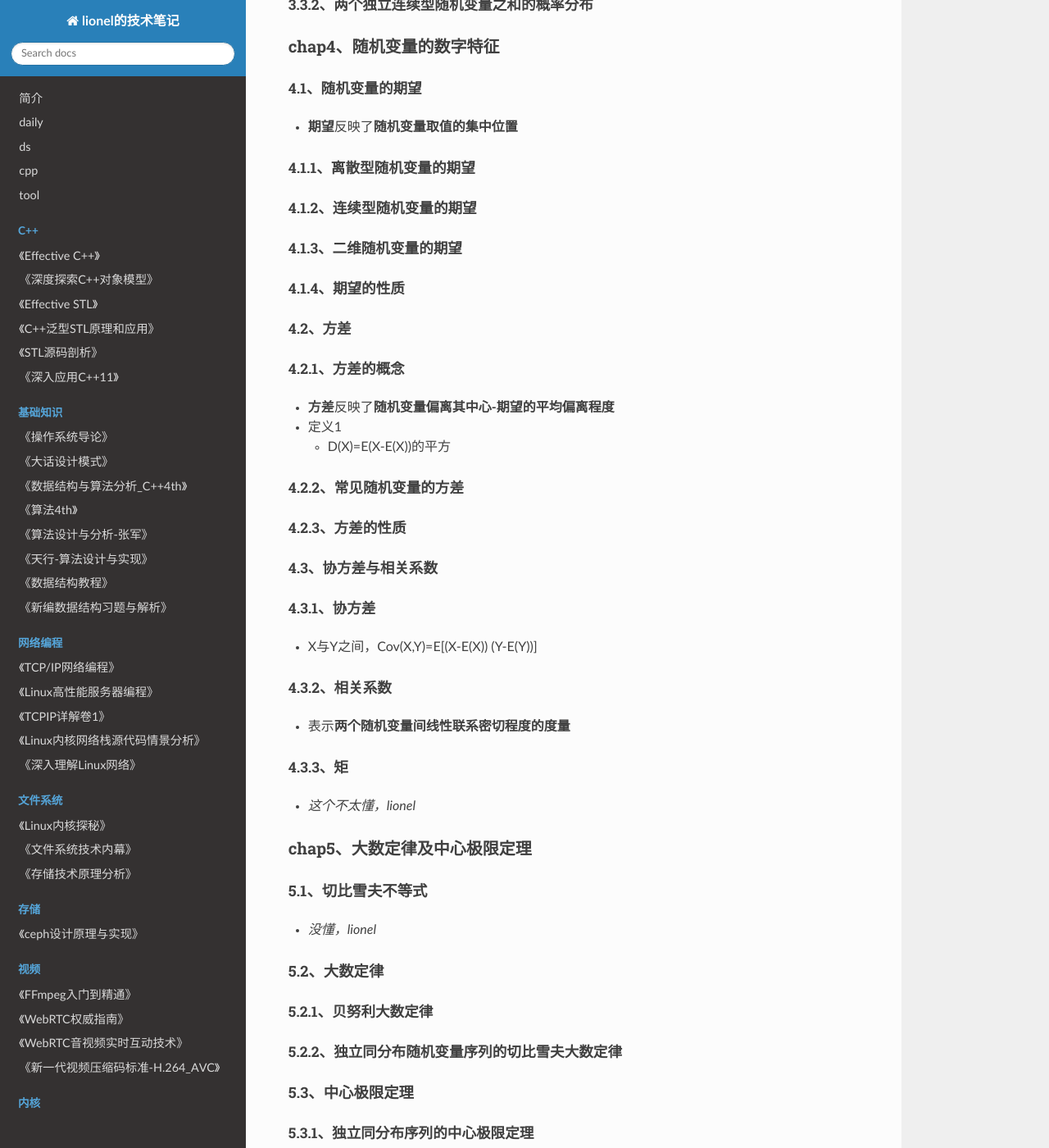
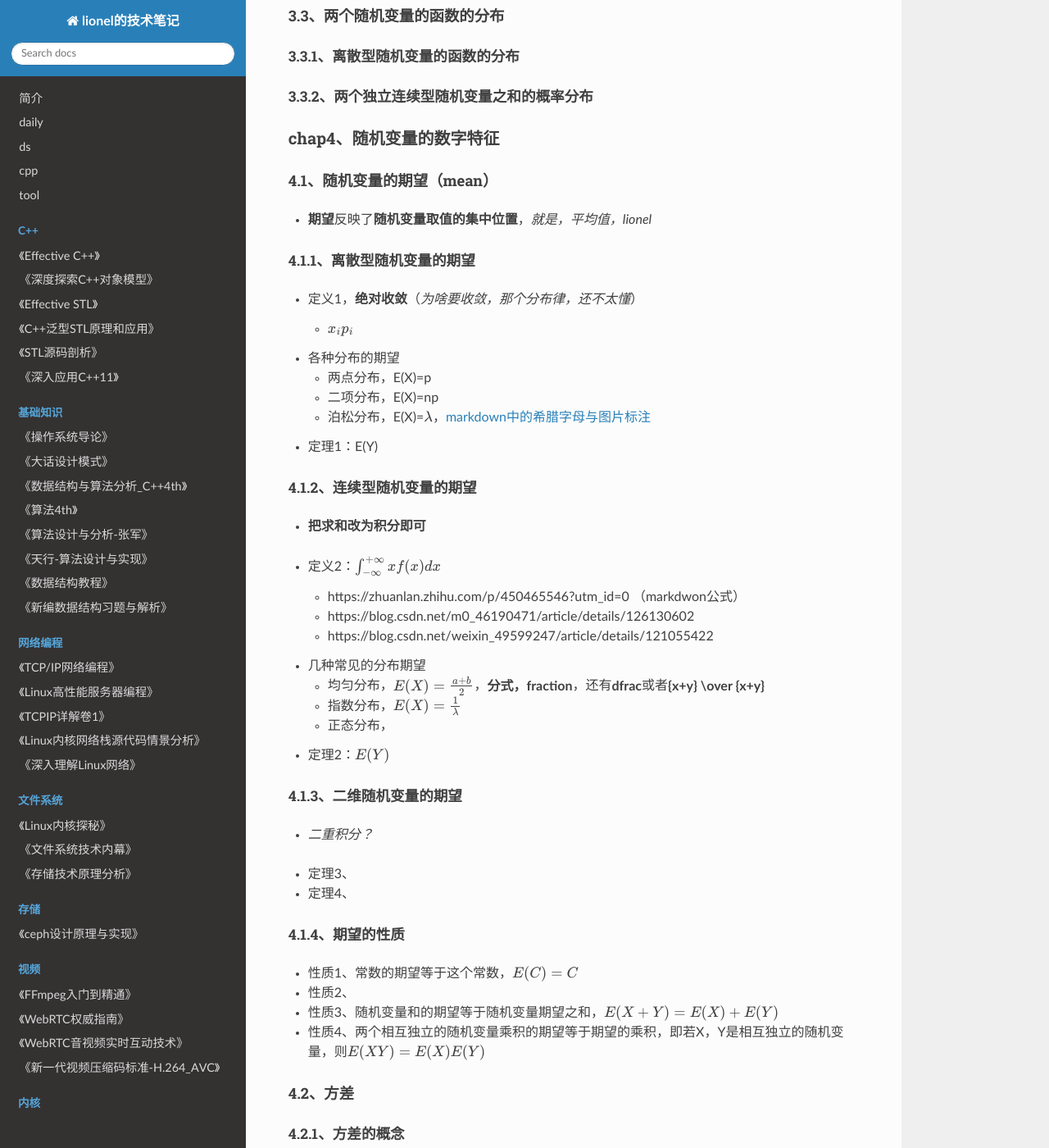
Before and after one commit to wolflion/booknotes, an MkDocs documentation site: the page built from docs/95selfStudy/概率论与数理统计.md, in a window 1280 px wide and 1400 px high, scrolled down 6439 px. Shown: the whole window at 82% size. Built offline with MkDocs 1.6.1, drawn with Linux system fonts in a browser that asks for light colours; nearby versions of some CDN libraries; formulas are drawn with MathJax 3; some of the changed text lies outside the part shown.

Commit message:
Update 概率论与数理统计.md

```diff
--- a/docs/95selfStudy/概率论与数理统计.md
+++ b/docs/95selfStudy/概率论与数理统计.md
@@ -1,4 +1,7 @@
 ## 《概率论与数理统计》
+
++ 从考试的角度，**重点还是2-3章**，chap4就考考**公式与性质**（**六大分布的期望与方差**），chap5还没看。
+  + **还是2.2和2.3节的内容不熟悉**，需要好好背一下，以及记一下
 
 + 全书也就8章，目前的想法是1个月搞定1章
   + 概率论（1-5）
@@ -170,12 +173,12 @@
 
 ##### 2.3.1、连续型随机变量及其概率密度
 
-+ 定义1：
++ 定义1：$F(X)=\int_{-\infty }^{x}f(t)dt$，X为**连续型随机变量**，f(x)为X的概率密度函数，简称**概率密度**
 + 概率密度的性质：
   + 1、f(x)大于等于0
-  + 2、
+  + 2、$\int_{-\infty }^{+\infty}f(x)dx=1$
   + 3、
-  + 4、
+  + 4、F(x)的导数为f(x)
 
 ##### 2.3.2、均匀分布与指数分布
 
@@ -248,43 +251,92 @@
 
 ### chap4、随机变量的数字特征
 
-##### 4.1、随机变量的期望
+#### 4.1、随机变量的期望（mean）
 
-+ **期望**反映了**随机变量取值的集中位置**
++ **期望**反映了**随机变量取值的集中位置**，*就是，平均值，lionel*
 
 ##### 4.1.1、离散型随机变量的期望
 
++ 定义1，**绝对收敛**（*为啥要收敛，那个分布律，还不太懂*）
+  + ${x_i}{p_i}$
++ 各种分布的期望
+  + 两点分布，E(X)=p
+  + 二项分布，E(X)=np
+  + 泊松分布，E(X)=$\lambda$，[markdown中的希腊字母与图片标注](https://blog.csdn.net/chumingqian/article/details/123020498)
++ 定理1：E(Y)
+
 ##### 4.1.2、连续型随机变量的期望
+
++ **把求和改为积分即可**
+
++ 定义2：$\int_{-\infty}^{+\infty}xf(x)dx$
+  + https://zhuanlan.zhihu.com/p/450465546?utm_id=0  （markdwon公式）
+  + https://blog.csdn.net/m0_46190471/article/details/126130602
+  + https://blog.csdn.net/weixin_49599247/article/details/121055422
++ 几种常见的分布期望
+  + 均匀分布，$E(X)=\frac{a+b}{2}$，**分式，fraction**，还有**dfrac**或者**{x+y} \over {x+y}**
+  + 指数分布，$E(X)={{1} \over {\lambda}}$
+  + 正态分布，
++ 定理2：$E(Y)$
 
 ##### 4.1.3、二维随机变量的期望
 
++ *二重积分？*
+
++ 定理3、
++ 定理4、
+
 ##### 4.1.4、期望的性质
 
-##### 4.2、方差
++ 性质1、常数的期望等于这个常数，$E(C)=C$
++ 性质2、
++ 性质3、随机变量和的期望等于随机变量期望之和，$E(X+Y)=E(X)+E(Y)$
++ 性质4、两个相互独立的随机变量乘积的期望等于期望的乘积，即若X，Y是相互独立的随机变量，则$E(XY)=E(X)E(Y)$
+
+#### 4.2、方差
 
 ##### 4.2.1、方差的概念
 
 + **方差**反映了**随机变量偏离其中心-期望的平均偏离程度**
-+ 定义1
-  + D(X)=E(X-E(X))的平方
++ 定义1、$D(X)={E(X-E(X))}^2$
 
-##### 4.2.2、常见随机变量的方差
+##### 4.2.2、常见随机变量的方差（6种）
+
++ 0-1分布
++ 二项分布
++ 泊松分布
++ 均匀分布
++ 指数分布
++ 正态分布
++ **P103，表4.1**，比较重要
 
 ##### 4.2.3、方差的性质
 
-##### 4.3、协方差与相关系数
++ 性质1、常数的方差等于0，
++ 性质2、常数与随机变量乘积的方差等于**这常数的平方与随机变量方差的乘积**，$D(CX)=C^2D(X)$
++ 性质3、两个独立随机变量之和的方差等于他们方差之和，
+
+#### 4.3、协方差与相关系数
 
 ##### 4.3.1、协方差
 
-+ X与Y之间，Cov(X,Y)=E[(X-E(X)) (Y-E(Y))]
++ 定义1：X与Y之间，$Cov(X,Y)=E[(X-E(X)) (Y-E(Y))]$
+
++ 协方差性质
+  + 1、
+  + 2、
+  + 3、
+  + 4、
 
 ##### 4.3.2、相关系数
 
-+ 表示**两个随机变量间线性联系密切程度的度量**
++ 表示**两个随机变量间线性联系密切程度的度量**，${Cov(X,Y) \over {\sqrt(D(X))\sqrt(D(Y))}}$，**开根是\sqrt**
 
 ##### 4.3.3、矩
 
-+ *这个不太懂，lionel*
++ 定义4、$E(X^k)$存在
+  + *这个不太懂，lionel*
++ 定义5、$E(X^kY^l)$存在
 
 ### chap5、大数定律及中心极限定理
 
@@ -304,7 +356,53 @@
 
 ##### 5.3.2、棣莫费（DeMoivre）-拉普拉斯（Laplace）中心极限定理
 
+### chap6、统计量及其抽样分布
+
+6.1、引言
+
+6.2、总体与样本
+
+#### 6.3、统计量及其分布
+
+6.3.1、
+
+6.3.2、
+
+6.3.3、
+
+##### 6.3.4、样本方差与样本标准差
+
+##### 6.3.5、样本矩及其函数
+
+##### 6.3.6、极大顺序统计量和极小顺序统计量
+
+##### 6.3.7、正态总体的抽样分布
+
+### chap7、参数估计
+
+7.1、占估计的几种方法
+
+7.2、占估计的评价标准
+
+#### 7.3、参数的区间估计
+
+##### 7.3.1、置信区间的概念
+
+##### 7.3.2、单个正态总体参数的置信区间
+
+### chap8、假设检验
+
+#### 8.1、假设检验的基本思想和概念
+
+8.2、
+
+8.3、
+
 ### 最后
+
+#### 履历
+
++ 2023-11-25把chap4的公式记一下
 
 #### 参考的
 
```
